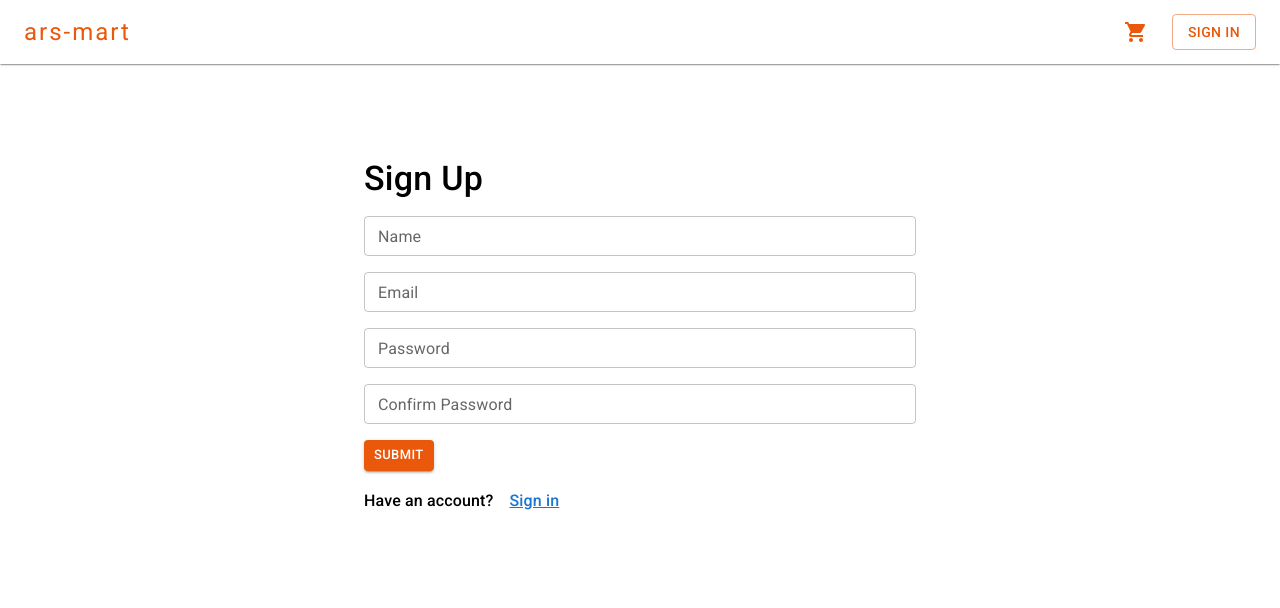
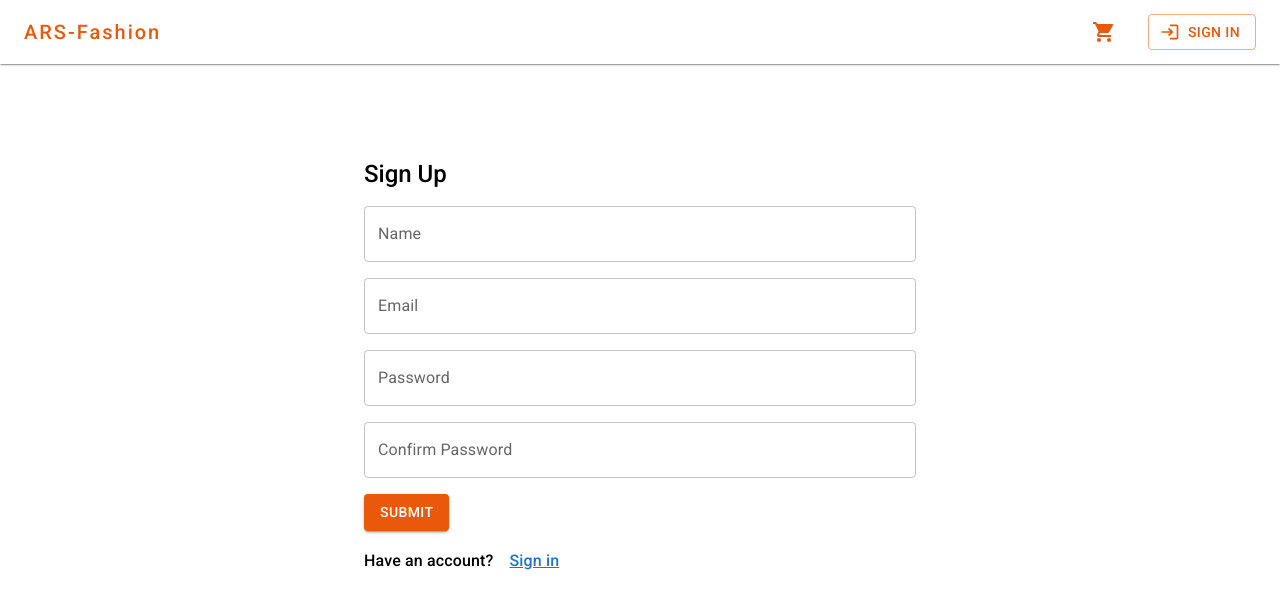
Before and after one commit to ars523/ars-mart-client, a React (Create React App) app: page /registration in a window 1280 px wide. Shown: the top 608 px of the page. Built offline with nearby package versions, Linux system fonts and the light colour scheme; no server answers.

Commit message:
Furnished user ui

```diff
--- a/src/component/Header.jsx
+++ b/src/component/Header.jsx
@@ -1,5 +1,5 @@
 import React from 'react';
-import { AppBar, Button, IconButton, Stack, Toolbar, Typography } from '@mui/material';
+import { AppBar, Button, Container, IconButton, Stack, Toolbar, Typography } from '@mui/material';
 import { Box } from '@mui/system';
 import ShoppingCartIcon from '@mui/icons-material/ShoppingCart';
 import Badge from '@mui/material/Badge';
@@ -10,7 +10,7 @@ import useAuth from '../hooks/useAuth';
 import Menu from './Menu';
 import { reset, signout } from '../features/auth/authSlice';
 import { resert } from '../features/cart/cartSlice';
-
+import LoginIcon from '@mui/icons-material/Login';
 const Header = () => {
     const { isLoggedIn, admin } = useAuth()
     const { user } = useSelector(state => state.auth)
@@ -22,7 +22,7 @@ const Header = () => {
     }
     const userItems = [
         {
-            item: 'profile',
+            item: 'Profile',
             onclick: () => navigate('/profile')
         },
         {
@@ -68,23 +68,22 @@ const Header = () => {
         },
     }));
     return (
-
         <AppBar sx={{ background: '#fff' }} elevation={1}>
-            <Toolbar>
+            <Toolbar >
                 <Link to='/' style={{ textDecoration: 'none' }}>
                     <Typography
-                        variant='h5'
+                        variant='h6'
                         color='primary'
                         sx={{
                             letterSpacing: '2px',
-                            fontWeight: '700px',
+                            fontWeight: '800px',
                         }}
                     >
-                        ars-mart
+                        ARS-Fashion
                     </Typography>
                 </Link>
                 <Box component='div' sx={{ ml: 'auto' }}>
-                    <Stack direction={'row'} spacing={2} alignItems={'center'}>
+                    <Stack direction={'row'} spacing={3} alignItems={'center'}>
                         <IconButton
                             aria-label="cart"
                             onClick={() => navigate('/carts')}
@@ -101,7 +100,13 @@ const Header = () => {
                                 ? (
                                     <Menu name={user?.name?.split(' ')[0]} menuItems={userItems} />
                                 ) : (
-                                    <Button onClick={handleLogin} variant='outlined'>Sign In</Button>
+                                    <Button
+                                        onClick={handleLogin}
+                                        variant='outlined'
+                                        startIcon={<LoginIcon/>}
+                                    >
+                                        Sign In
+                                    </Button>
                                 )
                         }
                         {
--- a/src/component/Menu.jsx
+++ b/src/component/Menu.jsx
@@ -2,7 +2,6 @@ import * as React from 'react';
 import Button from '@mui/material/Button';
 import MuiMenu from '@mui/material/Menu';
 import MenuItem from '@mui/material/MenuItem';
-import { Divider } from '@mui/material';
 import ArrowDropDownIcon from '@mui/icons-material/ArrowDropDown';
 
 export default function Menu({ name, menuItems }) {
--- a/src/pages/HomeScreen.jsx
+++ b/src/pages/HomeScreen.jsx
@@ -39,7 +39,6 @@ const HomeScreen = () => {
                             }
                         </Grid>
                     </Grid>
-
                 </Grid>)
             }
         </Container>
--- a/src/pages/LoginScreen.jsx
+++ b/src/pages/LoginScreen.jsx
@@ -55,7 +55,7 @@ const LoginScreen = () => {
         <Container maxWidth='sm' component='form' onSubmit={handleSubmit}>
             <Grid container rowSpacing={3}>
                 <Grid item xs={12}>
-                    <HeadingPrimary variant="h4">
+                    <HeadingPrimary variant="h5">
                         Login
                     </HeadingPrimary>
                 </Grid>
--- a/src/pages/OrderDetailsScreen.jsx
+++ b/src/pages/OrderDetailsScreen.jsx
@@ -6,14 +6,14 @@ import { useParams } from 'react-router-dom'
 import Error from '../component/Error'
 import Loader from '../component/Loader'
 import OrderSummery from '../component/OrderSummery'
-import { getOrderById} from '../features/order/orderSlice'
+import { getOrderById } from '../features/order/orderSlice'
 import { LinkPrimary } from '../shared/link'
 import { HeadingPrimary } from '../shared/typography'
 
 function OrderDetailsScreen() {
   const dispatch = useDispatch()
   const { orderId } = useParams()
-  const {order, isLoading, isError, error} = useSelector(state => state.order)
+  const { order, isLoading, isError, error } = useSelector(state => state.order)
   const {
     shippingAddress,
     paymentMethod,
@@ -27,28 +27,28 @@ function OrderDetailsScreen() {
     dispatch(getOrderById(orderId))
   }, [orderId, dispatch])
 
-  if(isLoading){
-    return <Loader/>
+  if (isLoading) {
+    return <Loader />
   }
-  if(isError){
-    return <Error message={error}/>
+  if (isError) {
+    return <Error message={error} />
   }
 
   return (
     <Container>
       <Grid container rowSpacing={2} columnSpacing={3}>
         <Grid item xs={12}>
-          <HeadingPrimary variant='h4'>Order {orderId}</HeadingPrimary>
+          <HeadingPrimary variant='h5'>Order {orderId}</HeadingPrimary>
         </Grid>
         <Grid item xs={12} md={8}>
           <Stack spacing={3}>
             {/* <---Shipping Details---> */}
             <Paper variant='outlined' sx={{ p: '1.5rem' }}>
-              <Typography variant='h5' sx={{ mb: '12px', fontWeight: '500' }}>Shipping</Typography>
-              <Typography variant='h6' sx={{ fontWeight: '400' }}>
+              <Typography variant='h6' sx={{ mb: '12px', fontWeight: '500' }}>Shipping</Typography>
+              <Typography variant='subtitle2' sx={{ mb: '12px', fontWeight: '400', textTransform: 'capitalize' }}>
                 <span style={{ fontWeight: '500' }}>Name:</span> {shippingAddress?.fullName}
               </Typography>
-              <Typography variant='h6' sx={{ mb: '12px', fontWeight: '400' }}>
+              <Typography variant='subtitle2' sx={{ mb: '1rem', fontWeight: '400', textTransform: 'capitalize' }}>
                 <span style={{ fontWeight: '500' }}>Address:</span>  {shippingAddress?.address}
               </Typography>
               <Paper elevation={0} sx={{ bgcolor: '#ffcdd2', p: '16px' }}>
@@ -57,8 +57,8 @@ function OrderDetailsScreen() {
             </Paper>
             {/* <---Payment Status */}
             <Paper variant='outlined' sx={{ p: '1.5rem' }}>
-              <Typography variant='h5' sx={{ mb: '12px', fontWeight: '500' }}>Payment</Typography>
-              <Typography variant='h6' sx={{ mb: '12px', fontWeight: '400' }}>
+              <Typography variant='h6' sx={{ mb: '12px', fontWeight: '500' }}>Payment</Typography>
+              <Typography variant='subtitle2' sx={{ mb: '12px', fontWeight: '400', textTransform: 'capitalize' }}>
                 <span style={{ fontWeight: '500' }}>Method:</span> {paymentMethod}
               </Typography>
               <Paper elevation={0} sx={{ bgcolor: '#ffcdd2', p: '16px' }}>
@@ -67,7 +67,7 @@ function OrderDetailsScreen() {
             </Paper>
             {/* <---Orders Items--->*/}
             <Paper variant='outlined' sx={{ p: '1.5rem' }}>
-              <Typography variant='h5' sx={{ fontWeight: '500', mb: '8px' }}>Items</Typography>
+              <Typography variant='h6' sx={{ fontWeight: '500', mb: '8px' }}>Items</Typography>
               <Stack spacing={2} sx={{ pl: '16px' }}>
                 {
                   orderItems?.map(cart => (
--- a/src/pages/OrderHistoryScreen.jsx
+++ b/src/pages/OrderHistoryScreen.jsx
@@ -49,7 +49,7 @@ function OrderHistoryScreen() {
     <Container>
       <Grid container>
         <Grid item xs={12}>
-          <HeadingPrimary variant='h4' sx={{ color: 'grey.900' }}>
+          <HeadingPrimary variant='h5' sx={{ color: 'grey.900' }}>
             Order History
           </HeadingPrimary>
         </Grid>
--- a/src/pages/ProfileScreen.jsx
+++ b/src/pages/ProfileScreen.jsx
@@ -35,7 +35,7 @@ function Profile() {
     <Container maxWidth='sm'>
       <Grid container component='form' rowSpacing={3} onSubmit={onSubmit}>
         <Grid item xs={12}>
-          <HeadingPrimary variant='h3'>User Profile</HeadingPrimary>
+          <HeadingPrimary variant='h5'>User Profile</HeadingPrimary>
         </Grid>
         <Grid item xs={12}>
           <TextField
--- a/src/pages/RegisterScreen.jsx
+++ b/src/pages/RegisterScreen.jsx
@@ -61,7 +61,7 @@ const RegisterScreen = () => {
         <Container maxWidth='sm' sx={{ p: '30px' }}>
             <Grid container rowSpacing={2} component='form' onSubmit={handleSubmit}>
                 <Grid item xs={12}>
-                    <HeadingPrimary variant="h4">
+                    <HeadingPrimary variant="h5">
                         Sign Up
                     </HeadingPrimary>
                 </Grid>
@@ -70,7 +70,6 @@ const RegisterScreen = () => {
                         fullWidth
                         placeholder='Name'
                         label='Name'
-                        size='small'
                         name='name'
                         value={name}
                         onChange={handleChange}
@@ -84,7 +83,6 @@ const RegisterScreen = () => {
                         fullWidth
                         placeholder='Email'
                         label='Email'
-                        size='small'
                         name='email'
                         value={email}
                         onChange={handleChange}
@@ -99,7 +97,6 @@ const RegisterScreen = () => {
                         placeholder='Password'
                         label='Password'
                         type='password'
-                        size='small'
                         name='password'
                         value={password}
                         onChange={handleChange}
@@ -114,7 +111,6 @@ const RegisterScreen = () => {
                         placeholder='Confirm Password'
                         label='Confirm Password'
                         type='password'
-                        size='small'
                         name='confirmPassword'
                         value={confirmPassword}
                         onChange={handleChange}
@@ -124,7 +120,7 @@ const RegisterScreen = () => {
                     />
                 </Grid>
                 <Grid item xs={12}>
-                    <Button variant='contained' size='small' type='submit'>Submit</Button>
+                    <Button variant='contained' type='submit'>Submit</Button>
                 </Grid>
                 <Grid item xs={12}>
                     <Typography variant="subtitle1">
```
Also changed, not shown: src/pages/ProductEditScreen.jsx (+45 -43 lines).
